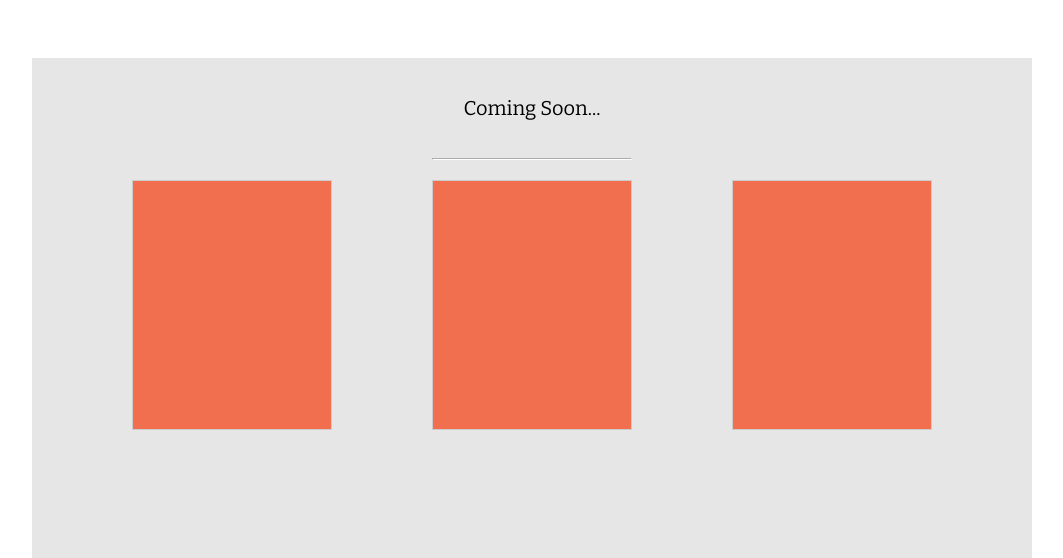
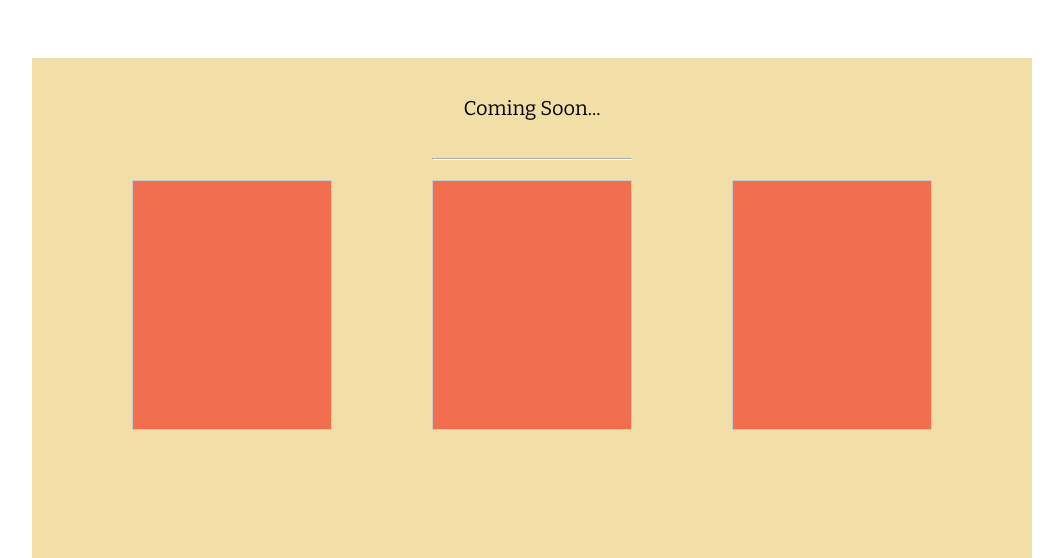
Before and after one commit to ejbots/ejbots.github.io, a plain HTML site: page designchallenge4/index.html in a window 1280 px wide. Shown: the part 662-1220 px from the top of the page, without its empty margins (108-1171 px from the left). Drawn offline with nearby package versions, Linux system fonts and the light colour scheme.

Commit message:
color change

```diff
--- a/designchallenge4/style4.css
+++ b/designchallenge4/style4.css
@@ -27,6 +27,7 @@ h1 {
 .bg {
 	background: url("images/cattle.jpg");
 	background-size: cover;
+	opacity: 80%
 	background-image: fixed;
 	height: 700px;
 	width: 1000px;
@@ -46,7 +47,7 @@ h2 {
 	z-index: 3;
 }
 .secondframe {
-	background: #E6E6E6;
+	background: #F2DFA7;
 	position: absolute;
 	height: 500px;
 	width: 1000px;
```
